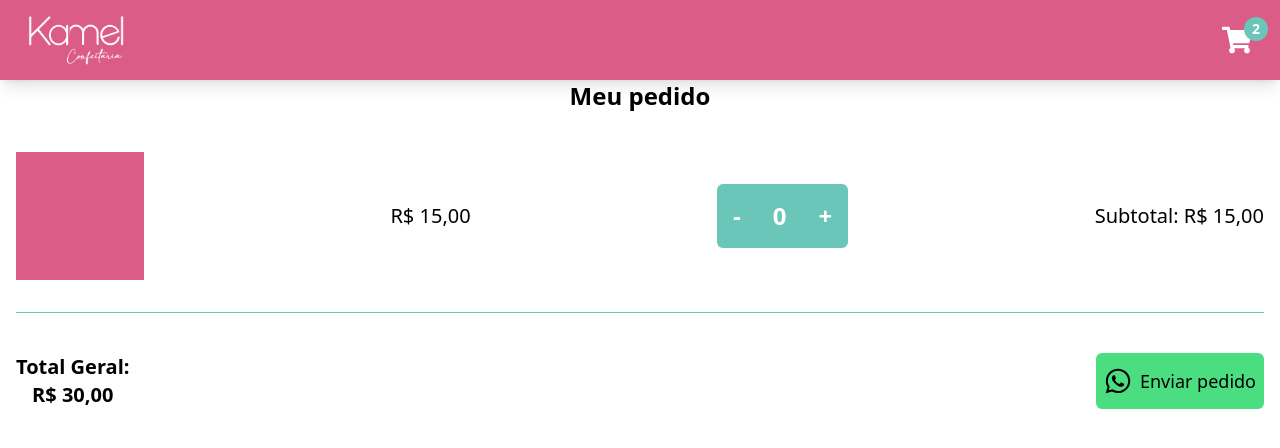
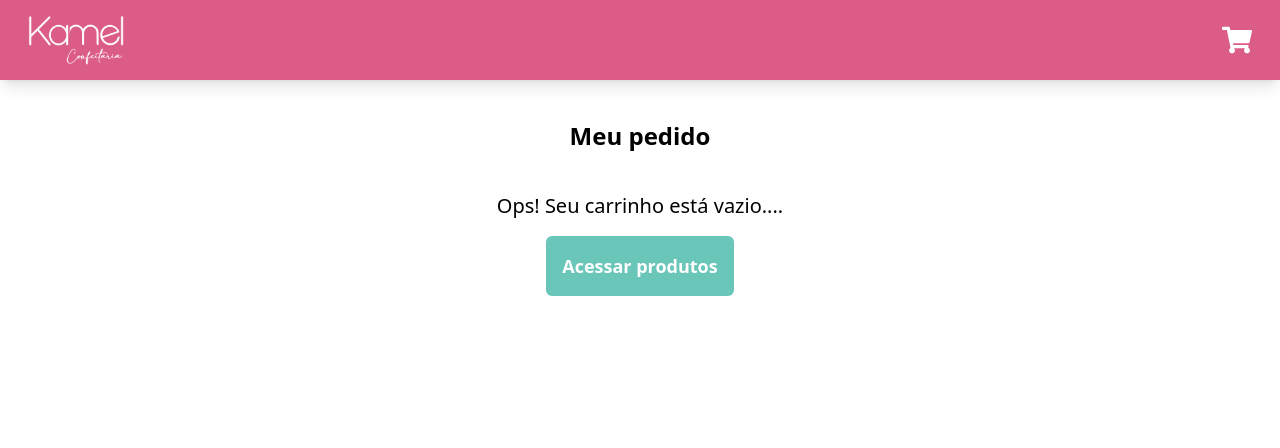
Before and after one commit to Dev-JoaoVictor/cardadio-kamel, a React (Vite) app: page /cart in a window 1280 px wide. Shown: the top 448 px of the page. Built offline with nearby package versions, Linux system fonts and the light colour scheme.

Commit message:
feat: adiciona contexto ao projeto

```diff
--- a/src/components/CartItem/index.tsx
+++ /dev/null
@@ -1,14 +0,0 @@
-export function CartItem() {
-  return (
-    <div className="flex flex-col items-center justify-center gap-4 border-b border-secondary pb-8 w-full md:flex-row md:justify-between">
-      <div className="w-32 h-32 bg-primary"></div>
-      <p className="text-xl">R$ 15,00</p>
-      <div className="flex gap-8 items-center text-white font-bold text-2xl p-4 bg-secondary rounded-md">
-        <button>-</button>
-        <span>0</span>
-        <button>+</button>
-      </div>
-      <p className="text-xl">Subtotal: R$ 15,00</p>
-    </div>
-  )
-}
--- a/src/components/Food/index.tsx
+++ /dev/null
@@ -1,38 +0,0 @@
-import { BsCartPlus } from "react-icons/bs";
-import { IoIosArrowForward } from "react-icons/io";
-
-import { Link } from "react-router-dom";
-
-interface FoodProps {
-  id: number;
-  title: string;
-  price: number;
-  cover: string;
-}
-
-export function Food({ cover, price, title }: FoodProps) {
-  return (
-    <section className="flex flex-col gap-4 my-10">
-      <div className="flex justify-center">
-        <Link to="/details">
-          <img src={cover} alt={`imagem do bolo de ${title}`} className="w-56" />
-          <div className="flex items-center justify-center gap-3 mt-6 text-lg">
-            <p className="text-center ">{title}</p>
-            <IoIosArrowForward />
-          </div>
-        </Link>
-      </div>
-      <div className="flex justify-around">
-        <span className="bg-secondary text-lg p-2 rounded-md font-bold text-white">
-          {price.toLocaleString("pt-BR", {
-            style: "currency",
-            currency: "BRL"
-          })}
-        </span>
-        <button>
-          <BsCartPlus size={32} />
-        </button>
-      </div>
-    </section>
-  )
-}
--- a/src/components/Header/index.tsx
+++ b/src/components/Header/index.tsx
@@ -3,16 +3,26 @@ import { FaShoppingCart } from "react-icons/fa";
 
 import logo from '../../assets/logo.png'
 
+import { useContext } from "react";
+import { CartContext } from "../../context/CartContext";
+
 export function Header() {
+
+  const { cartAmount } = useContext(CartContext);
+
   return (
     <header className="w-full px-2 bg-primary shadow-lg">
       <nav className="w-full max-w-7xl h-20 flex items-center justify-between px-5 mx-auto">
         <Link to="/" className="w-24">
-          <img src={logo} alt="" />
+          <img src={logo} alt="logo confeitaria kamel" />
         </Link>
         <Link to="/cart" className="relative">
           <FaShoppingCart size={30} className="fill-white" />
-          <span className="absolute -right-4 -top-2 bg-secondary px-2.5 rounded-full h-6 w-6 flex items-center justify-center text-white text-sm font-bold">2</span>
+          {
+            cartAmount > 0 && (
+              <span className="absolute -right-4 -top-2 bg-secondary px-2.5 rounded-full h-6 w-6 flex items-center justify-center text-white text-sm font-bold">{cartAmount}</span>
+            )
+          }
         </Link>
       </nav>
     </header>
--- /dev/null
+++ b/src/context/CartContext.tsx
@@ -0,0 +1,91 @@
+import { createContext, ReactNode, useState } from "react";
+
+import { ProductsProps } from "../pages/Home";
+
+interface CartContextData {
+  cart: CartProps[];
+  cartAmount: number;
+  addItemCart: (newItem: ProductsProps) => void;
+  removeItemCart: (product: CartProps) => void;
+  total: string;
+
+}
+
+interface CartProps {
+  id: number;
+  title: string;
+  description: string;
+  price: number;
+  cover: string;
+  amount: number;
+  total: number;
+}
+
+interface CartProviderProps {
+  children: ReactNode;
+}
+
+export const CartContext = createContext({} as CartContextData);
+
+
+function CartProvider({ children }: CartProviderProps) {
+  const [cart, setCart] = useState<CartProps[]>([]);
+  const [total, setTotal] = useState("");
+
+  function addItemCart(newItem: ProductsProps) {
+    const indexItem = cart.findIndex(item => item.id === newItem.id);
+
+    if (indexItem !== -1) {
+      let cartList = cart;
+      cartList[indexItem].amount += 1;
+      cartList[indexItem].total = cartList[indexItem].amount * cartList[indexItem].price;
+
+      setCart(cartList);
+      totalResultCart(cartList);
+      return;
+    }
+
+    let data = {
+      ...newItem,
+      amount: 1,
+      total: newItem.price
+    }
+
+    setCart(products => [...products, data])
+    totalResultCart([...cart, data]);
+
+  }
+
+  function removeItemCart(product: CartProps) {
+    const indexItem = cart.findIndex(item => item.id === product.id);
+
+    if (cart[indexItem]?.amount > 1) {
+      let cartList = cart;
+      cartList[indexItem].amount -= 1;
+      cartList[indexItem].total = cartList[indexItem].amount * cartList[indexItem].price;
+
+      setCart(cartList);
+      totalResultCart(cartList);
+      return;
+    }
+
+    const removeItem = cart.filter(item => item.id !== product.id);
+    setCart(removeItem);
+    totalResultCart(removeItem);
+  }
+
+  function totalResultCart(items: CartProps[]) {
+    let myCart = items;
+    let result = myCart.reduce((acc, obj) => { return acc + obj.total }, 0);
+    const resultFormated = result.toLocaleString("pt-BR", { style: "currency", currency: "BRL" })
+    setTotal(resultFormated);
+  }
+
+  return (
+    <CartContext.Provider value={{ cart, cartAmount: cart.length, addItemCart, removeItemCart, total }}>
+      {children}
+    </CartContext.Provider>
+  )
+}
+
+export default CartProvider;
--- a/src/main.tsx
+++ b/src/main.tsx
@@ -3,6 +3,8 @@ import React from 'react'
 import { router } from './App.tsx'
 import ReactDOM from 'react-dom/client'
 import { RouterProvider } from 'react-router-dom'
+
+import CartProvider from "./context/CartContext.tsx"
 
 import { register } from 'swiper/element';
 
@@ -14,6 +16,8 @@ import 'swiper/css/navigation';
 
 ReactDOM.createRoot(document.getElementById('root')!).render(
   <React.StrictMode>
-    <RouterProvider router={router} />
+    <CartProvider>
+      <RouterProvider router={router} />
+    </CartProvider>
   </React.StrictMode>,
 )
--- a/src/pages/Cart/index.tsx
+++ b/src/pages/Cart/index.tsx
@@ -1,22 +1,57 @@
-import { CartItem } from "../../components/CartItem";
+import { useContext } from "react";
 
 import { FaWhatsapp } from "react-icons/fa";
+import { CartContext } from "../../context/CartContext";
+import { Link } from "react-router-dom";
 
 export function Cart() {
+
+  const { cart, total, addItemCart, removeItemCart } = useContext(CartContext);
+
   return (
     <main className="w-full max-w-7xl px-4 mx-auto">
-      <h1 className="text-2xl font-semibold text-center mb-10">Meu pedido</h1>
-      <section className="flex flex-col items-center gap-14">
-        <CartItem />
+      <h1 className="text-2xl font-semibold text-center m-10">Meu pedido</h1>
+
+      {cart.length === 0 && (
+        <div className="flex items-center flex-col gap-4">
+          <p className="text-xl">Ops! Seu carrinho está vazio....</p>
+          <Link to='/' className="bg-secondary p-4 rounded-md text-lg text-white font-bold">
+            Acessar produtos
+          </Link>
+        </div>
+      )}
+      {
+        cart.map((product) => (
+          <section key={product.id} className="flex flex-col items-center gap-14">
+            <div className="flex flex-col items-center justify-center gap-4 border-b border-zinc-400 pb-8 w-full md:flex-row md:justify-between">
+              <img src={product.cover} alt={`Imagem do bolo de ${product.title}`} className="w-32 h-32 m-6" />
+              <p className="text-xl">{product.title}</p>
+              <div className="flex gap-8 items-center text-white font-bold text-2xl p-4 bg-secondary rounded-md">
+                <button onClick={() => removeItemCart(product)}>-</button>
+                <span>{product.amount}</span>
+                <button onClick={() => addItemCart(product)}>+</button>
+              </div>
+              <p className="text-xl">Subtotal: {product.total.toLocaleString("pt-BR", {
+                style: "currency",
+                currency: "BRL"
+              })}</p>
+            </div>
           </section>
+        ))
+      }
+
+      {
+        cart.length !== 0 && (
           <div className="flex justify-between my-10">
-        <p className="text-xl text-center font-bold">Total Geral: <br /> R$ 30,00</p>
+            <p className="text-xl text-center font-bold">Total Geral: <br />{total}</p>
             <a
               className="bg-green-400 text-lg p-2 rounded-md flex items-center gap-2 active:bg-green-600">
               <FaWhatsapp size={28} />
               Enviar pedido
             </a>
           </div>
+        )
+      }
     </main>
   )
 }
--- a/src/pages/Details/index.tsx
+++ b/src/pages/Details/index.tsx
@@ -1,11 +1,11 @@
 import { BsCartPlus } from "react-icons/bs"
-import ninho from "../../assets/ninho.png"
+
 
 export function Details() {
   return (
     <main className="w-full max-w-7xl mt-6 p-4 mx-auto">
       <section className="flex flex-col items-center gap-4">
-        <img src={ninho} alt="" className="" />
+        <img src="" alt="" className="" />
         <h1 className="font-semibold text-2xl border-b-2 border-secondary">Ninho com morango</h1>
         <p className="text-center">Lorem ipsum dolor sit amet consectetur adipisicing elit. Nemo ipsum labore nobis pariatur. Tempora repellat eum officiis nisi voluptatum cupiditate?</p>
       </section>
--- a/src/pages/Home/index.tsx
+++ b/src/pages/Home/index.tsx
@@ -1,12 +1,17 @@
-import { useEffect, useState } from "react";
-import { Food } from "../../components/Food";
+import { useContext, useEffect, useState } from "react";
 
 import { Pagination } from "swiper/modules";
 import { Swiper, SwiperSlide } from "swiper/react";
+
 import { api } from "../../services/api";
+import { Link } from "react-router-dom";
+
+import { BsCartPlus } from "react-icons/bs";
+import { IoIosArrowForward } from "react-icons/io";
+import { CartContext } from "../../context/CartContext";
 
 
-interface ProductsProps {
+export interface ProductsProps {
   id: number;
   title: string;
   description: string;
@@ -15,7 +20,7 @@ interface ProductsProps {
 }
 
 export function Home() {
-
+  const { addItemCart } = useContext(CartContext)
   const [slidesPerView, setSlidesPerView] = useState<number>(3);
   const [products, setProducts] = useState<ProductsProps[]>([]);
 
@@ -32,6 +37,10 @@ export function Home() {
     }
     setSlidesPerView(slidesToShow);
   };
+
+  function handleAddCart(product: ProductsProps) {
+    addItemCart(product)
+  }
 
   useEffect(() => {
     updateSlidesPerView();
@@ -62,13 +71,32 @@ export function Home() {
           pagination
         >
           {
-            products.map((item) => (
-              <SwiperSlide key={item.id}>
-                <Food
-                  id={item.id}
-                  cover={item.cover}
-                  title={item.title}
-                  price={item.price} />
+            products.map((product) => (
+              <SwiperSlide key={product.id}>
+                <section className="flex flex-col gap-4 my-10">
+                  <div className="flex justify-center">
+                    <Link to="/details">
+                      <img src={product.cover} alt={`imagem do bolo de ${product.title}`} className="w-56" />
+                      <div className="flex products-center justify-center gap-3 mt-6 text-lg">
+                        <p className="text-center ">{product.title}</p>
+                        <IoIosArrowForward />
+                      </div>
+                    </Link>
+                  </div>
+                  <div className="flex justify-around">
+                    <span className="bg-secondary text-lg p-2 rounded-md font-bold text-white">
+                      {product.price.toLocaleString("pt-BR", {
+                        style: "currency",
+                        currency: "BRL"
+                      })}
+                    </span>
+                    <button
+                      onClick={() => handleAddCart(product)}
+                    >
+                      <BsCartPlus size={32} />
+                    </button>
+                  </div>
+                </section>
               </SwiperSlide>
             ))
           }
```
Also changed, not shown: src/assets/logo.png, src/assets/ninho.png (deleted). Lines whose indentation alone changed are shown as unchanged.
